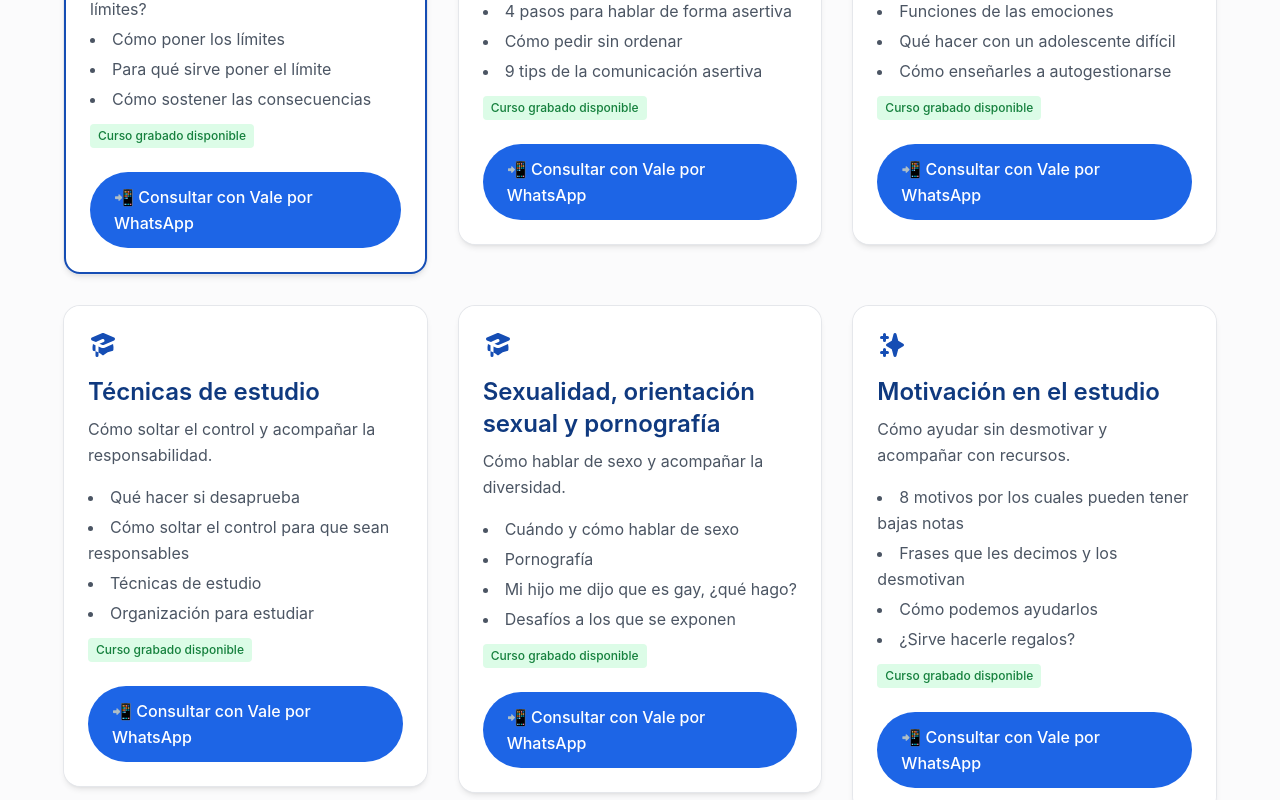
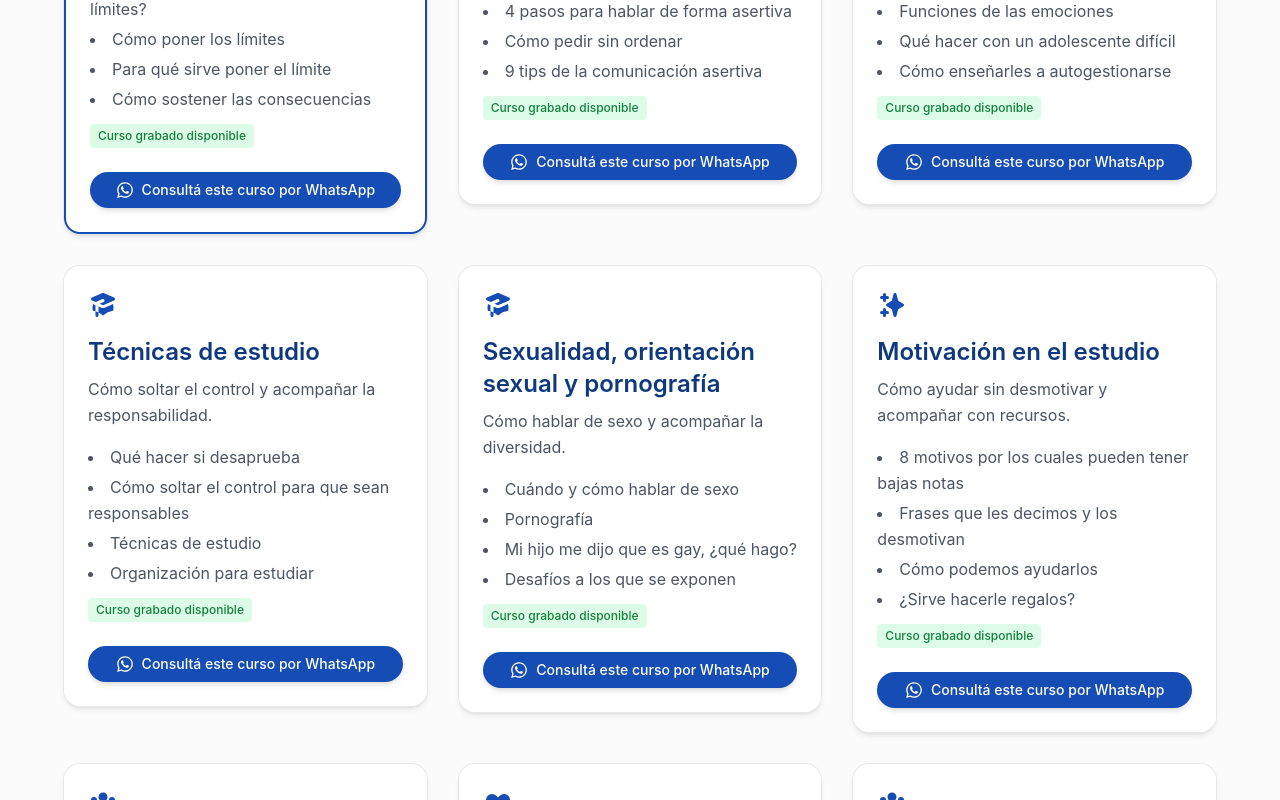
Before and after one commit to sekigan98/dram-adolescentes, a Next.js app: page / in a window 1280 px wide. Shown: the part 1120-1920 px from the top of the page. Built offline with nearby package versions, Linux system fonts and the light colour scheme.

Commit message:
Update WorkshopCard.tsx

```diff
--- a/components/WorkshopCard.tsx
+++ b/components/WorkshopCard.tsx
@@ -1,4 +1,5 @@
 import MotionFade from "./MotionFade";
+import { FaWhatsapp } from "react-icons/fa";
 
 export default function WorkshopCard({
   slug,
@@ -71,15 +72,16 @@ export default function WorkshopCard({
         </div>
 
         {/* CTA */}
-        <footer>
+        <footer className="mt-6">
           <a
             href={waLink}
             target="_blank"
             rel="noopener noreferrer"
-            className="btn btn-primary mt-6 w-full py-2"
             aria-label={`Consultar por WhatsApp sobre ${title}`}
+            className="inline-flex items-center justify-center gap-2 w-full rounded-full bg-brand-700 px-4 py-2 text-white text-sm font-medium shadow-md hover:bg-brand-800 transition-all"
           >
-            📲 Consultar con Vale por WhatsApp
+            <FaWhatsapp className="text-lg text-white" />
+            Consultá este curso por WhatsApp
           </a>
         </footer>
       </article>
```
